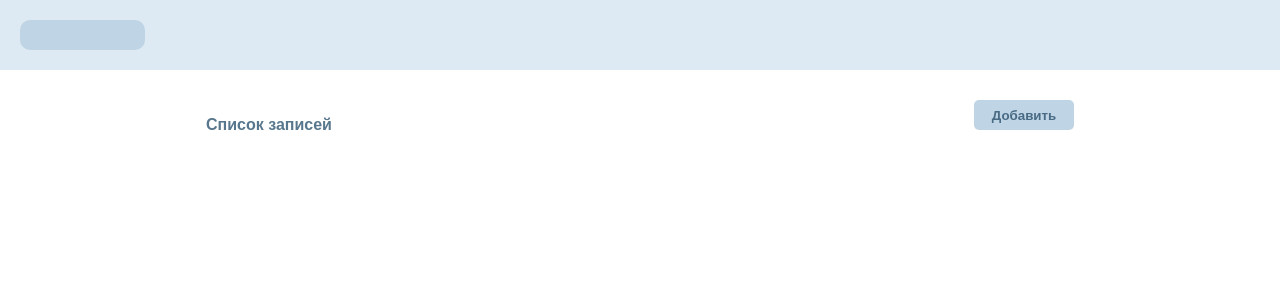
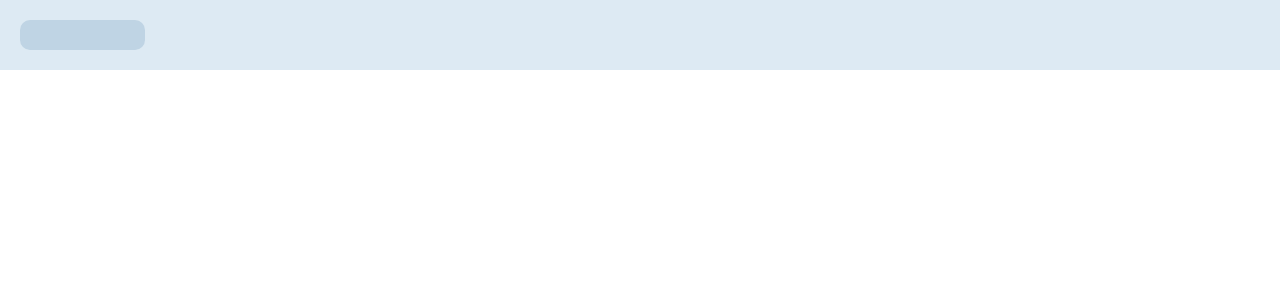
Before and after one commit to drodionov0/taskmanager_react, a React (Create React App) app: page /add in a window 1280 px wide. Shown: the top 300 px of the page. Built offline with nearby package versions, Linux system fonts and the light colour scheme.

Commit message:
new version

```diff
--- a/package.json
+++ b/package.json
@@ -8,6 +8,7 @@
     "@testing-library/user-event": "^13.5.0",
     "react": "^18.3.1",
     "react-dom": "^18.3.1",
+    "react-router-dom": "^6.23.1",
     "react-scripts": "5.0.1",
     "web-vitals": "^2.1.4"
   },
--- a/src/App.js
+++ b/src/App.js
@@ -1,12 +1,19 @@
+import Add from "./components/add";
 import Header from "./components/header";
 import Table from "./components/table";
+import { Routes, Route, BrowserRouter } from 'react-router-dom'
 
 
 function App() {
   return (
     <div className="App">
       <Header />
-      <Table />
+      <BrowserRouter>
+        <Routes>
+          <Route path='/' element={<Table />} />
+          <Route path='add' element={<Add />} />
+        </Routes>
+      </BrowserRouter>
     </div>
   );
 }
--- a/src/components/table.js
+++ b/src/components/table.js
@@ -1,12 +1,22 @@
 import styles from '../styles/table.module.css';
+import { useNavigate } from 'react-router-dom';
+
+
 
 const Table = () => {
+
+    const navigate = useNavigate();
+
+    const HandleAdd = () => {
+      navigate('/add');
+    };
+
     return(
         <body>
             <div className={styles.cont} >
                 <div className={styles.get}>
                     <p>Список записей</p>
-                    <button>Добавить</button>
+                    <button className={styles.button} onClick={HandleAdd}>Добавить</button>
                 </div>
             </div>
         </body>
```
Also changed, not shown: 1 other file (tests, documents, lock files or other folders).
